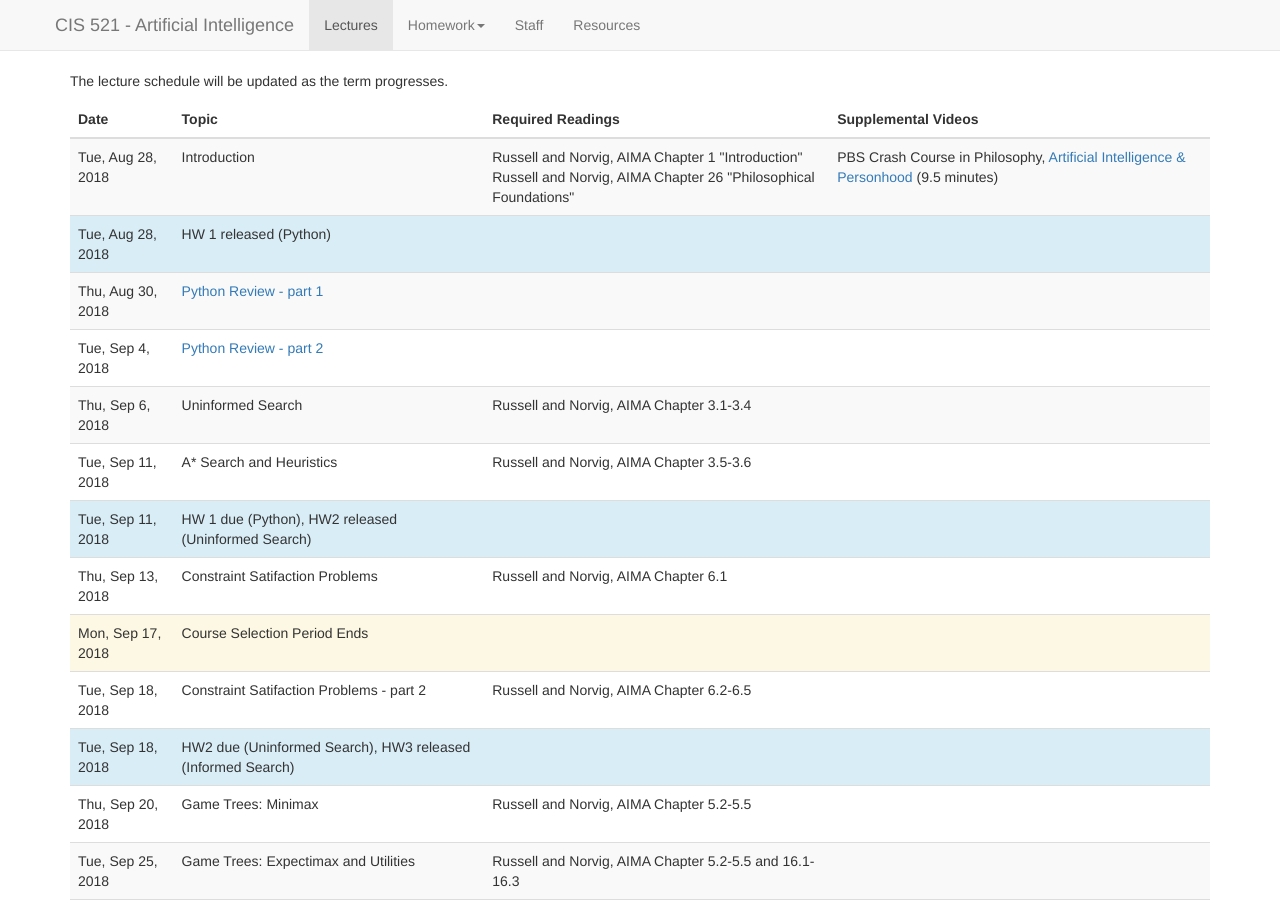
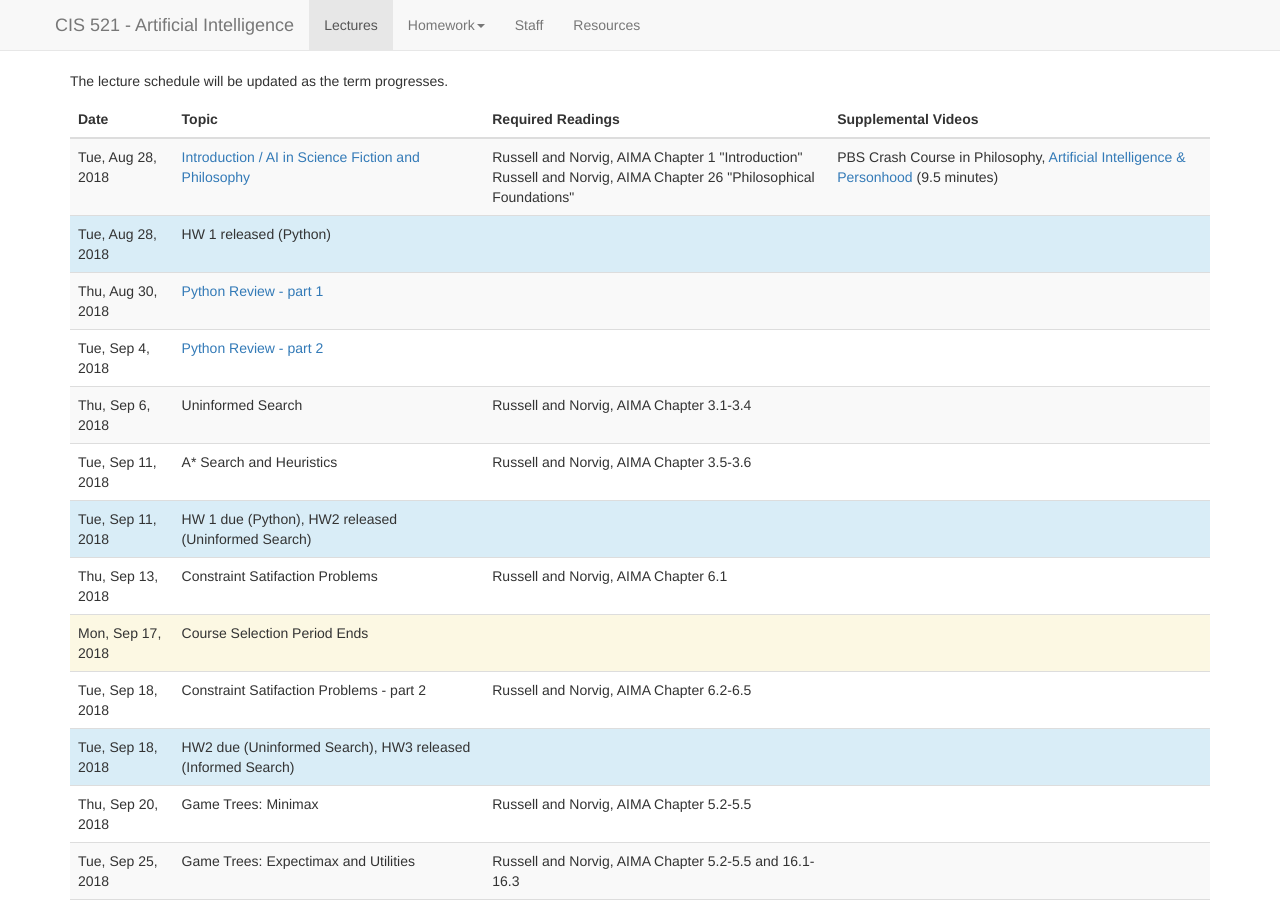
Before and after one commit to artificial-intelligence-class/artificial-intelligence-class.github.io, a Jekyll site: the page built from lectures.md, in a window 1280 px wide and 900 px high. Built offline with Jekyll 4.4.1, drawn with Linux system fonts in a browser that asks for light colours; nearby versions of some CDN libraries; a script that is not in the unit is left out.

Commit message:
Slides for intro lecture

```diff
--- a/_data/lectures.yaml
+++ b/_data/lectures.yaml
@@ -1,7 +1,7 @@
 -
   date: 2018-08-28
-  slides:
-  title: Introduction
+  title: Introduction / AI in Science Fiction and Philosophy
+  slides: 00-Course-Intro.pdf
   readings:
     -
       title: AIMA Chapter 1 "Introduction"
```
Also changed, not shown: 1 other file.
